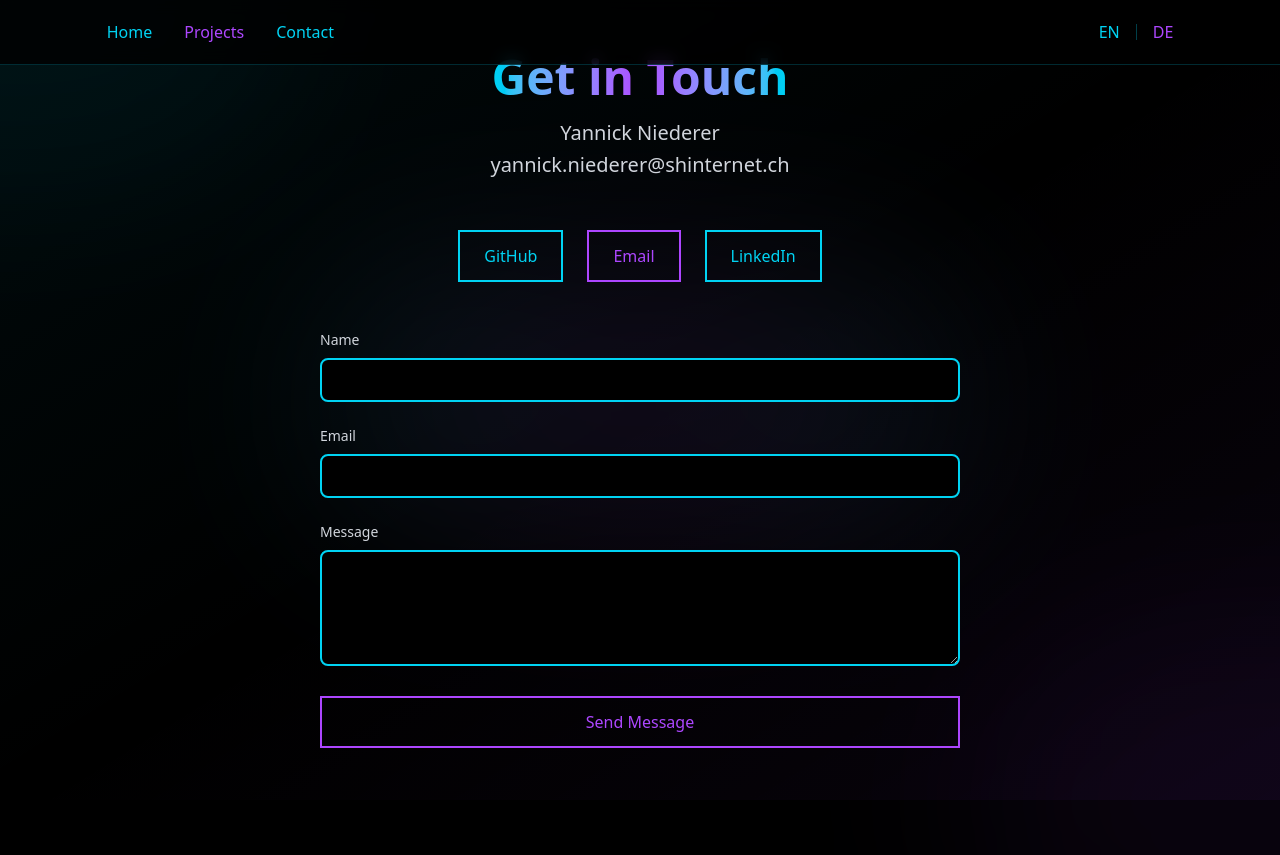
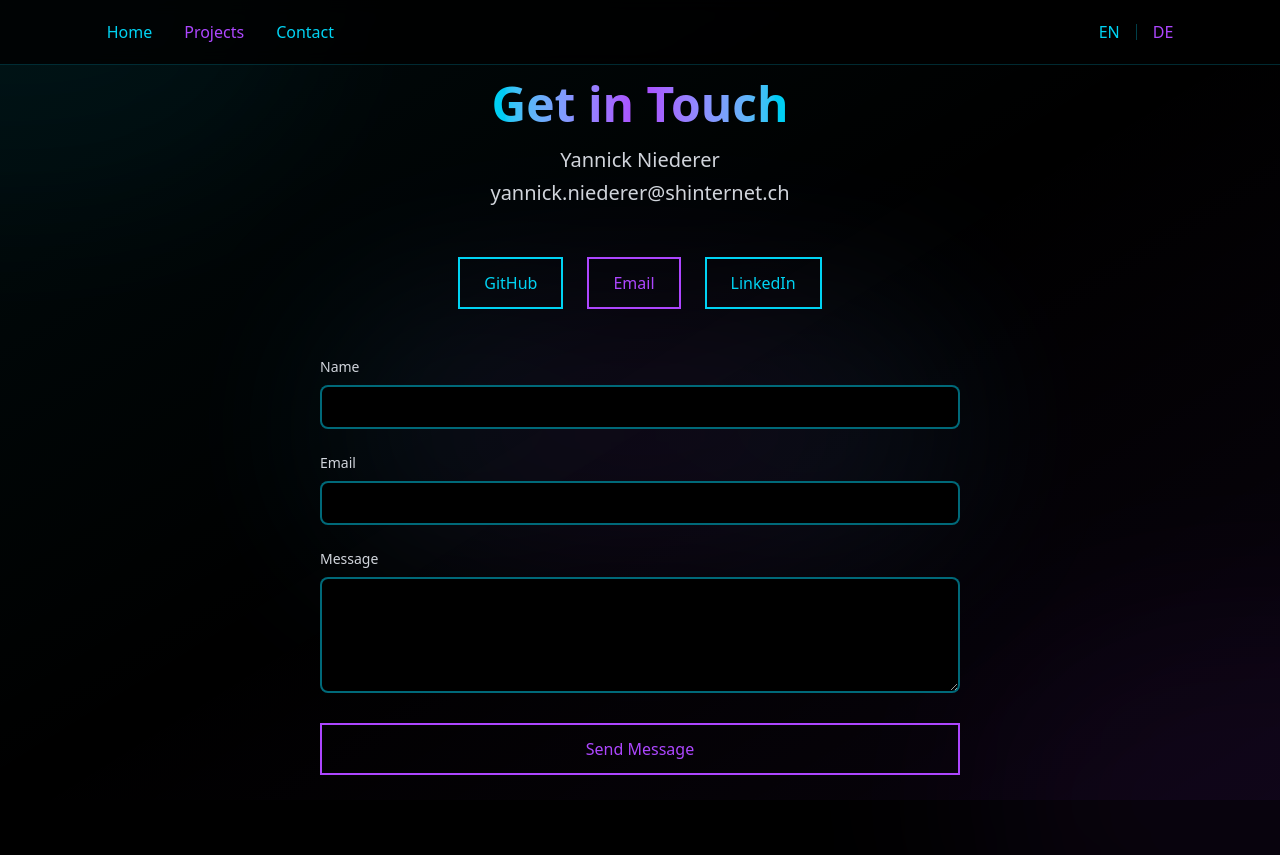
Before and after one commit to Ynlsen/yniederer.ch, a Next.js app: page /en/contact in a window 1280 px wide. Before the commit the page ends 800 px from the top, so only its background shows below. Built offline with nearby package versions, Linux system fonts and the light colour scheme.

Commit message:
format colors

```diff
--- a/app/en/contact/page.tsx
+++ b/app/en/contact/page.tsx
@@ -1,6 +1,6 @@
 export default function ContactPage() {
   return (
-    <main className="min-h-screen flex flex-col items-center justify-center pt-20 sm:pt-0">
+    <main className="min-h-screen flex flex-col items-center justify-center py-20">
 
       <div className="fixed -z-10 -top-1/4 -left-1/4 w-1/2 h-1/2 bg-cyan/10 rounded-full blur-[100px] animate-[pulse_10s_ease_infinite]"></div>
       <div className="fixed -z-10 -bottom-1/4 -right-1/4 w-1/2 h-1/2 bg-purple/10 rounded-full blur-[100px] animate-[pulse_10s_ease_infinite]"></div>
@@ -36,15 +36,15 @@ export default function ContactPage() {
       <form className="space-y-6 w-full max-w-2xl px-4">
         <div>
           <label className="block text-gray-300 text-sm mb-2">Name</label>
-          <input type="text" className="w-full px-4 py-2 bg-black border-2 border-cyan rounded-lg text-white"/>
+          <input type="text" className="w-full px-4 py-2 bg-black border-2 border-cyan/50 hover:border-cyan/70 focus:border-cyan rounded-lg text-white focus:outline-none"/>
         </div>
         <div>
           <label className="block text-gray-300 text-sm mb-2">Email</label>
-          <input type="text" className="w-full px-4 py-2 bg-black border-2 border-cyan rounded-lg text-white"/>
+          <input type="text" className="w-full px-4 py-2 bg-black border-2 border-cyan/50 hover:border-cyan/70 focus:border-cyan rounded-lg text-white focus:outline-none"/>
         </div>
         <div>
           <label className="block text-gray-300 text-sm mb-2">Message</label>
-          <textarea rows={4} className="w-full px-4 py-2 bg-black border-2 border-cyan rounded-lg text-white"/>
+          <textarea rows={4} className="w-full px-4 py-2 bg-black border-2 border-cyan/50 hover:border-cyan/70 focus:border-cyan rounded-lg text-white focus:outline-none"/>
         </div>
         <button className="w-full px-6 py-3 border-2 border-purple text-purple">Send Message</button>
       </form>
```
